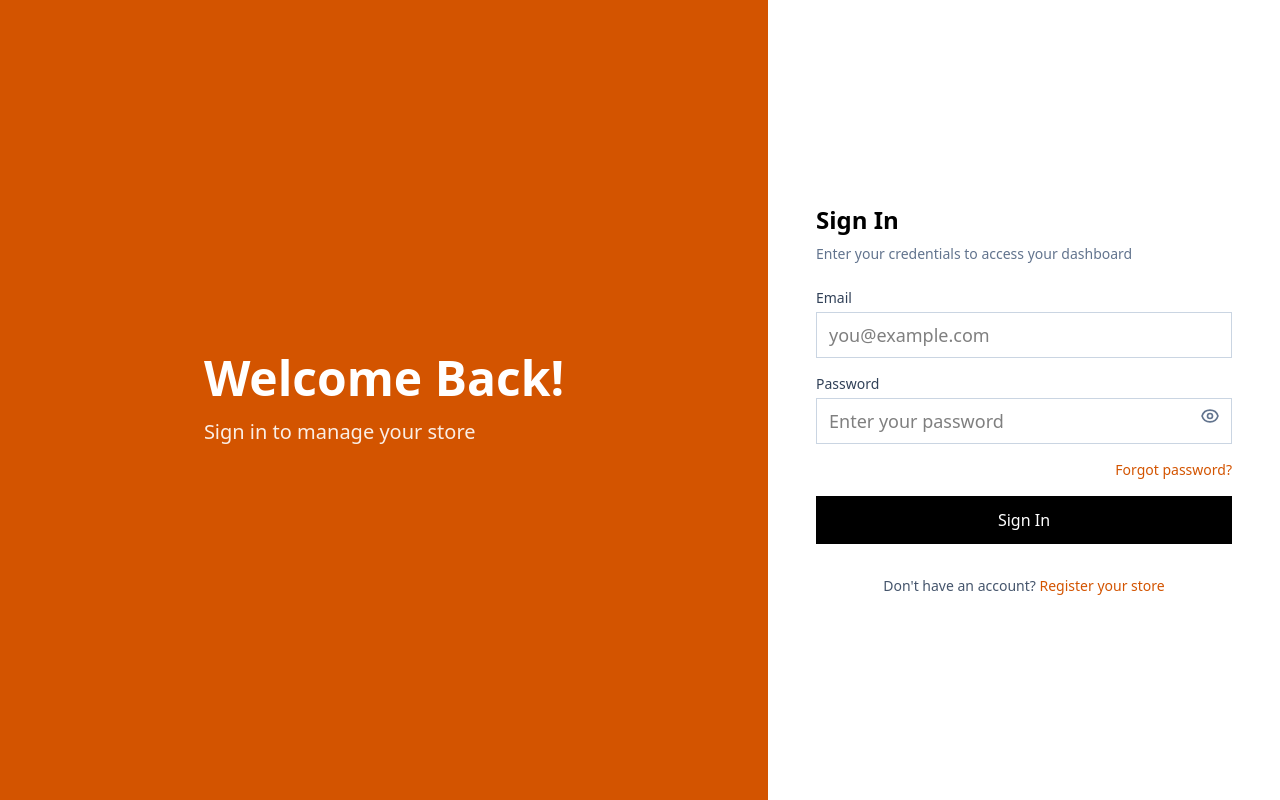
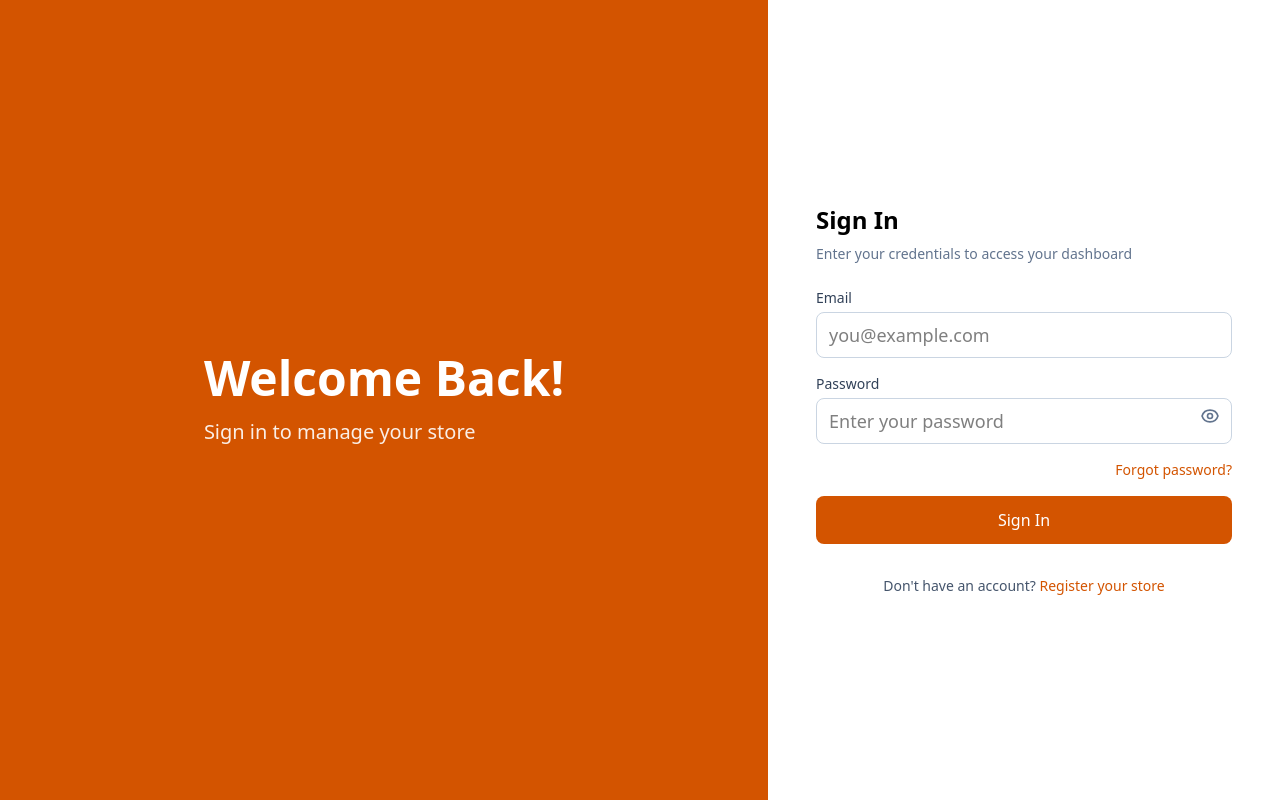
Before and after one commit to Sokuya-ltd/store_web, a React (Vite) app: page /login in a window 1280 px wide. Built offline with nearby package versions, Linux system fonts and the light colour scheme.

Commit message:
feat: Improve Input component styling and enhance Onboarding pages layout for better UI consistency

```diff
--- a/src/components/ui/Input.jsx
+++ b/src/components/ui/Input.jsx
@@ -7,7 +7,7 @@ export default function Input({ label, error, className = "", ...props }) {
         </label>
       )}
       <input
-        className={`w-full border border-slate-300 px-3 py-2 text-lg focus:outline-none focus:ring-2 focus:ring-slate-900/70 ${
+        className={`w-full border border-slate-300 px-3 py-2 rounded-lg text-lg focus:outline-none focus:ring-2 focus:ring-slate-900/70 ${
           error ? "border-rose-500 focus:ring-rose-500" : ""
         } ${className}`}
         {...props}
--- a/src/pages/Onboarding/Login.jsx
+++ b/src/pages/Onboarding/Login.jsx
@@ -207,7 +207,7 @@ export default function Login() {
                         {/* Submit Button */}
                         <Button
                             type="submit"
-                        className="w-full bg-[#000000] hover:bg-[#333333] text-white py-3 disabled:opacity-50 disabled:cursor-not-allowed"
+                            className="w-full bg-[#D35400] hover:bg-[#B84700] text-white py-3 disabled:opacity-50 disabled:cursor-not-allowed rounded-lg"
                             disabled={isSubmitting}
                         >
                             {isSubmitting ? (
```
Also changed, not shown: src/pages/Onboarding/OnboardingLayout.jsx (line endings or trailing spaces). Lines whose indentation alone changed are shown as unchanged.
